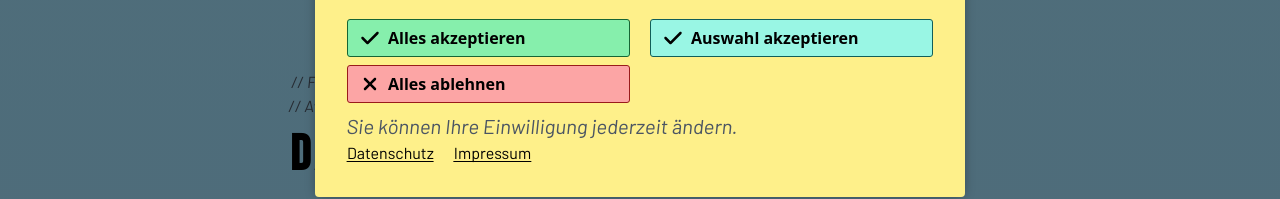
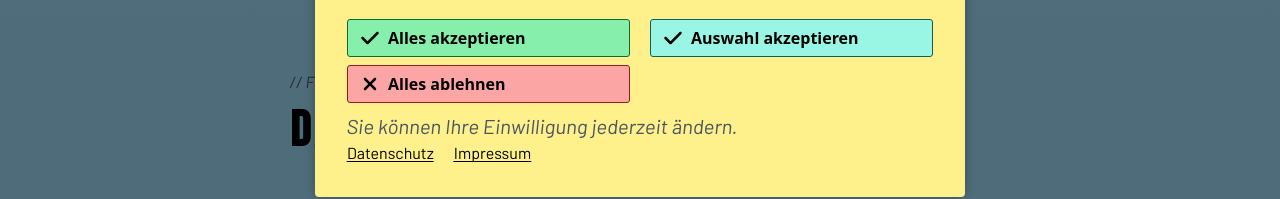
Before and after one commit to shenydev4/nordseeauge, a Next.js app: page /datenschutz in a window 1280 px wide. Shown: the part 430-629 px from the top of the page. Built offline with nearby package versions, Linux system fonts and the light colour scheme.

Commit message:
update datenschutz contact details

```diff
--- a/app/datenschutz/page.tsx
+++ b/app/datenschutz/page.tsx
@@ -25,7 +25,6 @@ export default function Home() {
 
           <p className="caption">
             // Falls nachher ein anderer Host verwendet wird, dann muss "2. Hosting" geupdatet werden<br/>
-            // Await Antwort, ob tel & email aktuell sind
           </p>
 
           <h1 className="xl:mb-16 md:mb-12 mb-10">
@@ -155,8 +154,8 @@ export default function Home() {
           </p><br/>
 
           <p>
-            Telefon: <a href="tel:+4901752147984">+49 (0 175 2147984</a><br/>
-            E-Mail: <a href="mailto:corny6377@gmail.com">corny6377@gmail.com</a>
+            Telefon: <a href="tel:+4901752147984">+49 0 175 2147984</a><br/>
+            E-Mail: <a href="mailto:info@nordseeauge.de">info@nordseeauge.de</a>
           </p><br/>
 
           <p>
```
